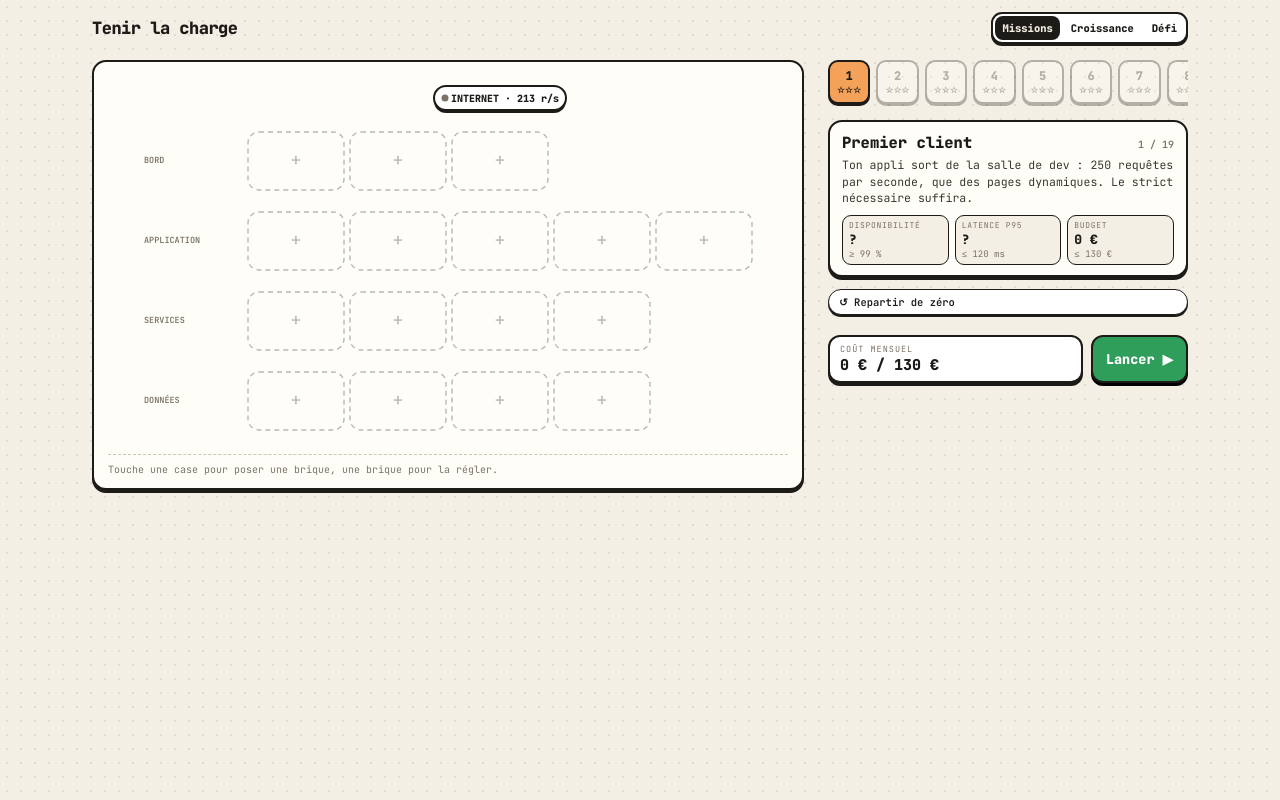
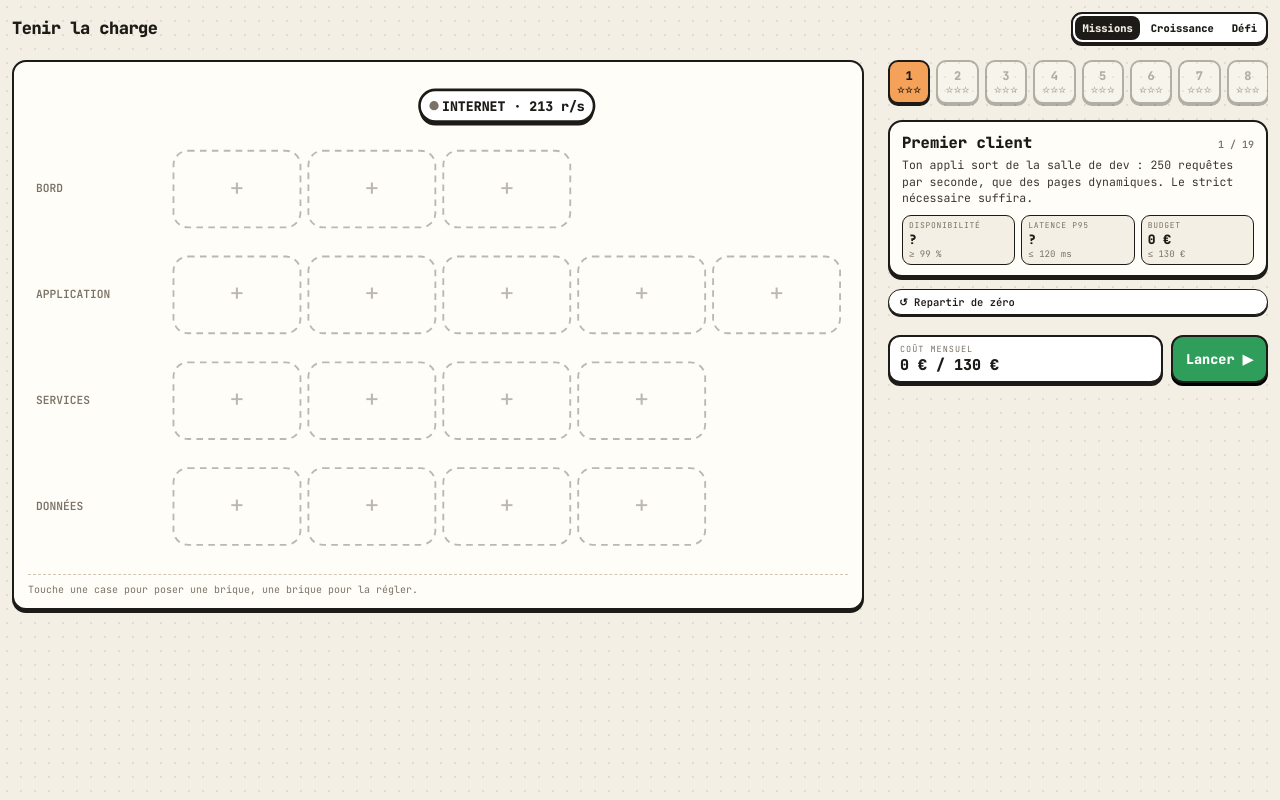
Before and after one commit to DeGraciaMathieu/hold-the-load, a website with bundled scripts: page index.html in a window 1280 px wide. Built offline with nearby package versions, Linux system fonts and the light colour scheme.

Commit message:
feat(ui): agrandir le plateau jusqu'à 1,4× sur grand écran
- le plateau garde ses coordonnées logiques, le canvas les dessine à l'échelle K (1 à 1,4)
- clics et survol convertis en coordonnées logiques
- page jusqu'à 1440 px, colonne de droite à 380 px

Co-Authored-By: Claude Opus 5.5 <noreply@anthropic.com>

```diff
--- a/css/style.css
+++ b/css/style.css
@@ -94,7 +94,7 @@ footer { position: fixed; left: 0; right: 0; bottom: 0; padding: 8px 12px calc(1
 /* Écran large ou téléphone en paysage : plateau à gauche, mission et commandes à droite, plus de barre fixe en bas. */
 @media (min-width: 900px), (orientation: landscape) and (max-height: 520px) {
   body { padding-bottom: 16px; }
-  .wrap { max-width: 1120px; display: grid; grid-template-columns: minmax(0, 1fr) 360px; grid-template-areas: "head head" "stage side"; gap: 16px 24px; align-items: start; }
+  .wrap { max-width: 1440px; display: grid; grid-template-columns: minmax(0, 1fr) 380px; grid-template-areas: "head head" "stage side"; gap: 16px 24px; align-items: start; }
   .wrap > header { grid-area: head; }
   /* le plateau parle le même langage que la carte mission */
   .stage { grid-area: stage; background: var(--card); border: 2px solid var(--ink); border-radius: 14px; box-shadow: 0 3px 0 var(--ink); padding: 12px 14px; }
--- a/src/loop/run.js
+++ b/src/loop/run.js
@@ -6,7 +6,7 @@ import { resultOf } from '../rules/sim/result.js';
 import { ST, save } from '../state/store.js';
 import { CUR, RUN, setRun, lay, sets } from '../state/context.js';
 import { $ } from '../render/dom.js';
-import { G, layout } from '../render/geometry.js';
+import { G, K, layout } from '../render/geometry.js';
 import { drawIfNeeded, invalidate, setHover } from '../render/board.js';
 import { particles, clearParticles, spawn, spawnJob, stepParticles } from '../render/particles.js';
 import { renderGoals, refresh, renderCards, liveGoals } from '../render/panels.js';
@@ -14,6 +14,7 @@ import { toast, addSheet, editSheet, showResult, blockedByRun, layerOpen } from
 
 // ---------- intentions du joueur ----------
 function slotAt(x, y) {
+  x /= K; y /= K; // pixels CSS → coordonnées du plateau
   for (const r of ROW_DEF) {
     const i = G.rows[r.key].slots.findIndex(s => x >= s.x && x <= s.x + s.w && y >= s.y && y <= s.y + s.h);
     if (i >= 0) return { row: r.key, i };
--- a/src/render/geometry.js
+++ b/src/render/geometry.js
@@ -10,12 +10,18 @@ export const FONT = (w, s) => `${w} ${s}px "JetBrains Mono", ui-monospace, monos
 const COLS = Math.max(...ROW_DEF.map(r => r.slots)); // toutes les rangées partagent cette grille
 const LABEL_GUTTER = 104; // px de libellés de rangée à gauche quand le plateau est large
 const GUTTER_MIN_W = 560; // largeur de plateau à partir de laquelle les libellés passent dans la gouttière
-let dpr0 = 0;
+const BASE_W = 620; // largeur logique de référence : gouttière + 5 cases de 96 px
+const MAX_SCALE = 1.4; // agrandissement maximal du plateau sur grand écran
+export let K = 1; // échelle d'affichage : coordonnées logiques × K = pixels CSS
+let CW = 0, dpr0 = 0; // largeur CSS et densité d'écran au dernier calcul
 // Ne recalcule (et ne réalloue le canvas) que si la largeur ou la densité d'écran a changé ; renvoie true dans ce cas.
+// Au-delà de BASE_W, le plateau garde ses coordonnées logiques et le canvas les dessine à l'échelle K.
 export function layout() {
-  const w = board.clientWidth || 360, dpr = window.devicePixelRatio || 1;
-  if (G.rows && w === W && dpr === dpr0) return false;
-  W = w; dpr0 = dpr;
+  const cw = board.clientWidth || 360, dpr = window.devicePixelRatio || 1;
+  if (G.rows && cw === CW && dpr === dpr0) return false;
+  CW = cw; dpr0 = dpr;
+  K = Math.min(MAX_SCALE, Math.max(1, cw / BASE_W));
+  W = cw / K;
   const pad = 6, gap = 6;
   const gutter = W >= GUTTER_MIN_W ? LABEL_GUTTER : 0;
   const sw = Math.min(96, (W - pad * 2 - gutter - gap * (COLS - 1)) / COLS), sh = 58;
@@ -29,8 +35,8 @@ export function layout() {
     y += rowTop + sh + 22;
   }
   H = y - 6;
-  board.style.height = H + 'px'; board.width = W * dpr; board.height = H * dpr;
-  ctx.setTransform(dpr, 0, 0, dpr, 0, 0);
+  board.style.height = H * K + 'px'; board.width = cw * dpr; board.height = H * K * dpr;
+  ctx.setTransform(dpr * K, 0, 0, dpr * K, 0, 0);
   return true;
 }
 export const center = (row, i) => { const s = G.rows[row].slots[i]; return { x: s.x + s.w / 2, y: s.y + s.h / 2 }; };
```
